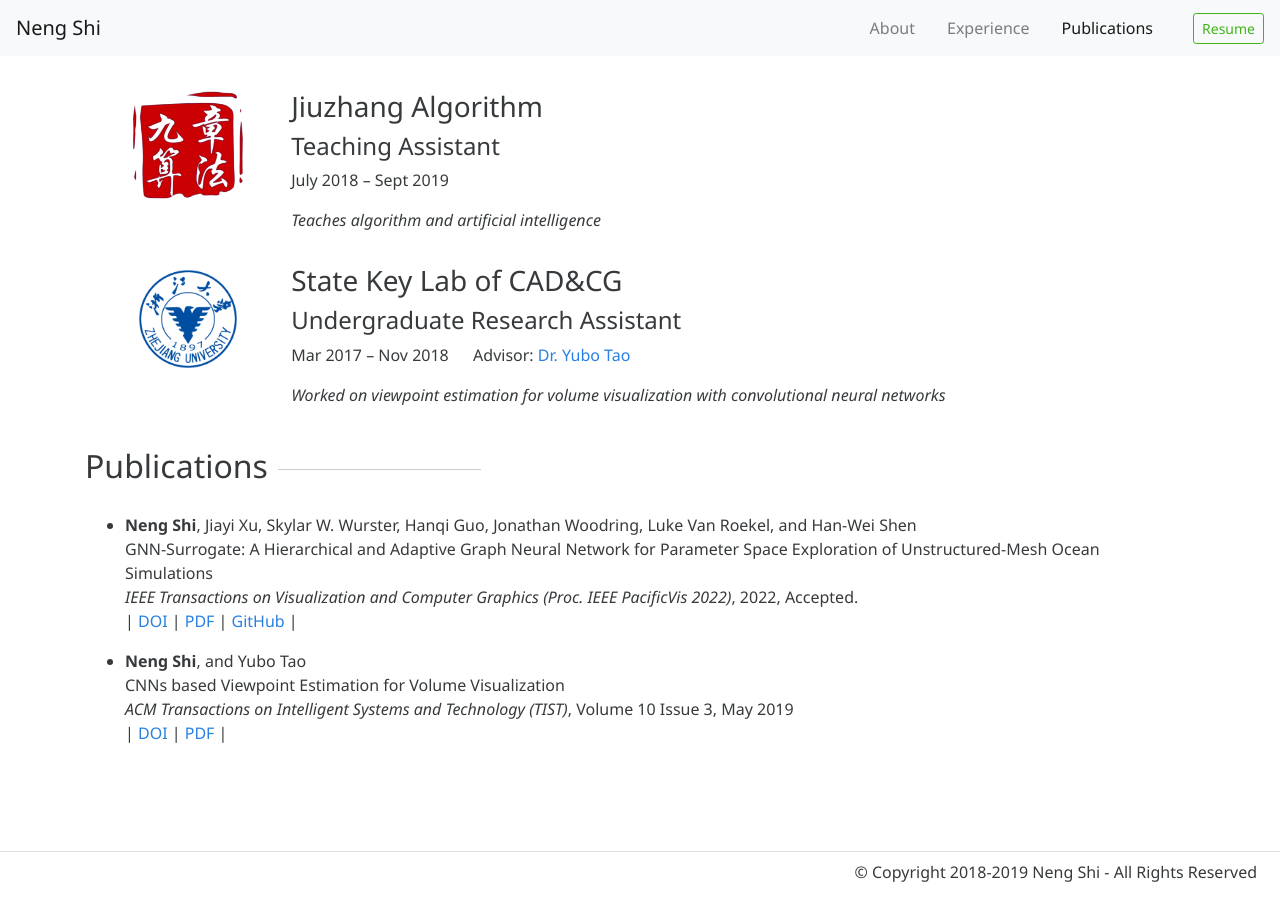
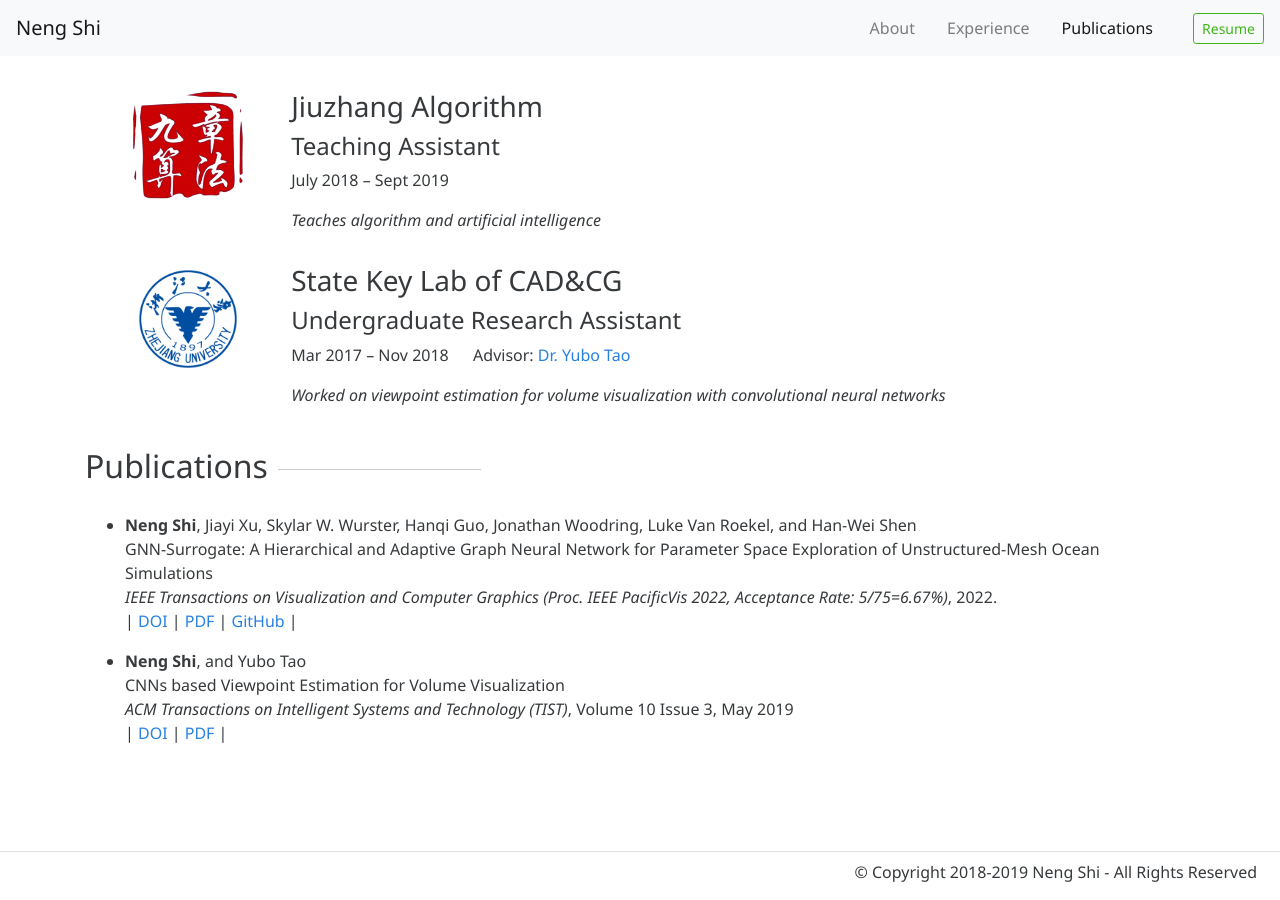
Before and after one commit to trainsn/trainsn.github.io, a Jekyll site: the page built from index.html, in a window 1280 px wide and 900 px high, scrolled down 1304 px. Built offline with Jekyll 4.4.1, drawn with Linux system fonts in a browser that asks for light colours; nearby versions of some CDN libraries; a style sheet for code colours, icons or effects is not loaded.

Commit message:
add Acceptance Rate

```diff
--- a/_includes/publications.html
+++ b/_includes/publications.html
@@ -7,7 +7,7 @@
     <br>
     GNN-Surrogate: A Hierarchical and Adaptive Graph Neural Network for Parameter Space Exploration of Unstructured-Mesh Ocean Simulations
     <br>
-    <em>IEEE Transactions on Visualization and Computer Graphics (Proc. IEEE PacificVis 2022)</em>, 2022, Accepted.
+    <em>IEEE Transactions on Visualization and Computer Graphics (Proc. IEEE PacificVis 2022, Acceptance Rate: 5/75=6.67%)</em>, 2022.
     <br>
     | <a href="https://ieeexplore.ieee.org/document/9751203" target="_blank">DOI</a> | <a href="https://arxiv.org/abs/2202.08956" target="_blank">PDF</a> | <a href="https://github.com/trainsn/GNN-Surrogate" target="_blank">GitHub</a> |
   </p></li>
```
